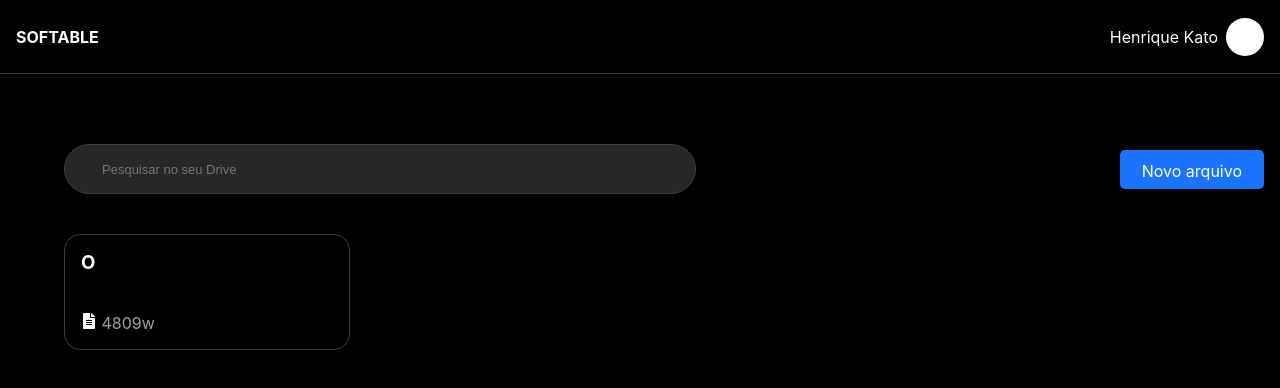
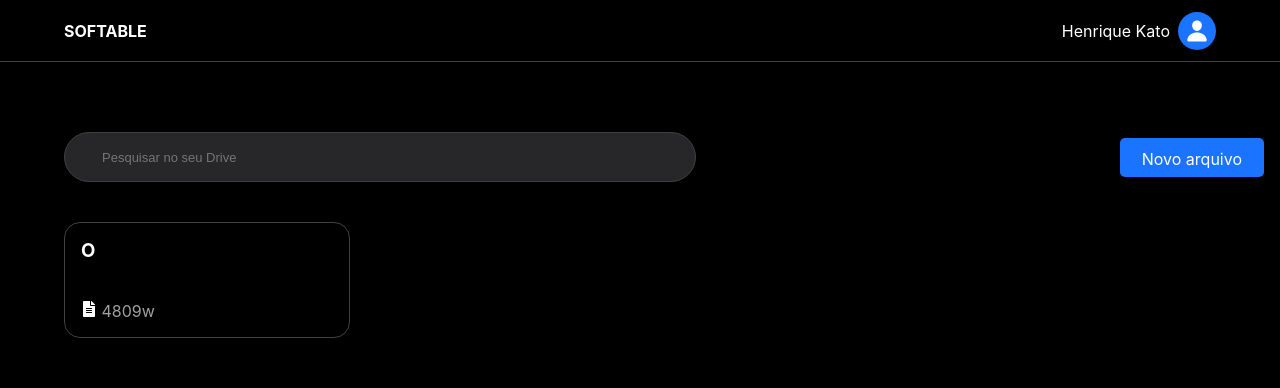
Before and after one commit to henrique-kato/google-drive, a Next.js app: page / in a window 1280 px wide. Shown: the top 388 px of the page. Built offline with nearby package versions, Linux system fonts and the light colour scheme.

Commit message:
feat: add person icon

```diff
--- a/app/src/components/commons/Header.tsx
+++ b/app/src/components/commons/Header.tsx
@@ -2,7 +2,7 @@ import styled from "styled-components";
 import { Profile } from "./Profile";
 
 const HeaderStyle = styled.div`
-  padding: 1rem;
+  padding: 10px 64px;
   display: flex;
   flex-direction: row;
   justify-content: space-between;
--- a/app/src/components/commons/Profile.tsx
+++ b/app/src/components/commons/Profile.tsx
@@ -1,10 +1,14 @@
 import styled from "styled-components";
+import { IoPerson } from "react-icons/io5";
 
 const ProfilePic = styled.div`
   border-radius: 100%;
   width: 38px;
   height: 38px;
-  background-color: white;
+  background-color: #1B74FF;
+  display: flex;
+  justify-content: center;
+  align-items: center;
 `
 
 const ProfileStyle = styled.div`
@@ -19,7 +23,9 @@ function Profile(){
   return (
     <ProfileStyle>
       <div>Henrique Kato</div>
-      <ProfilePic/>
+      <ProfilePic>
+        <IoPerson size={24}/>
+      </ProfilePic>
     </ProfileStyle>
   )
 }
```
